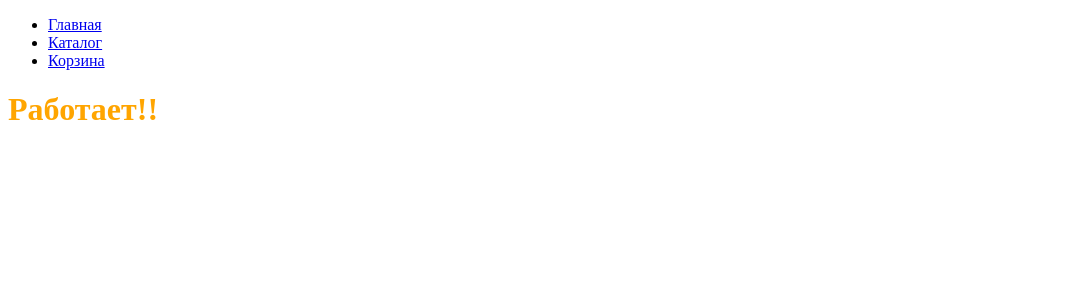
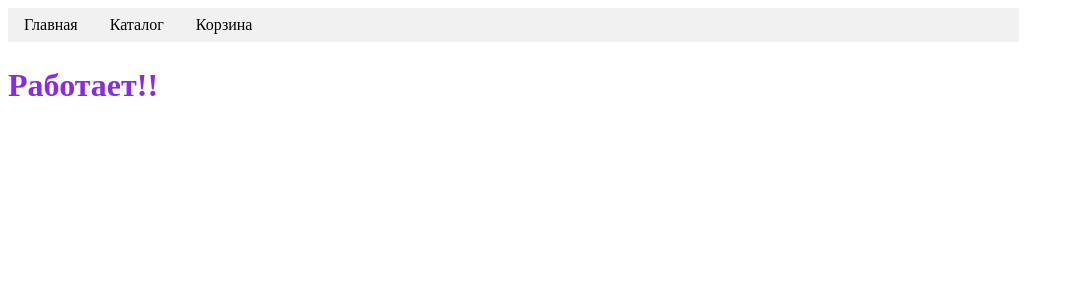
Before and after one commit to Floou/kpk-django, a Django app: page / in a window 1280 px wide. Shown: the top 300 px of the page, without its empty margins (0-1074 px from the left). Run offline with Django 3.2, Linux system fonts and the light colour scheme.

Commit message:
mainapp style

```diff
--- a/kpkdjango/kpkdjango/settings.py
+++ b/kpkdjango/kpkdjango/settings.py
@@ -119,3 +119,6 @@ USE_TZ = True
 # https://docs.djangoproject.com/en/2.2/howto/static-files/
 
 STATIC_URL = '/static/'
+STATICFILES_DIRS = (
+    'static',
+)
--- a/kpkdjango/mainapp/templates/mainapp/base.html
+++ b/kpkdjango/mainapp/templates/mainapp/base.html
@@ -1,22 +1,25 @@
 <!DOCTYPE html>
-<html lang="en">
+<html lang="ru">
 <head>
     <meta charset="UTF-8">
     <title>Главная</title>
     {% block css %}
+        <link rel="stylesheet" href="/static/css/main.css">
+    {% endblock %}
+    {% block js %}
     {% endblock %}
 </head>
 <body>
-<div class="main-manu">
+<div class="main-menu">
     <ul>
         <li>
             <a href="/">Главная</a>
         </li>
         <li>
-            <a href="/catalog">Каталог</a>
+            <a href="/catalog/">Каталог</a>
         </li>
         <li>
-            <a href="/basket">Корзина</a>
+            <a href="/basket/">Корзина</a>
         </li>
     </ul>
 </div>
--- a/kpkdjango/mainapp/templates/mainapp/index.html
+++ b/kpkdjango/mainapp/templates/mainapp/index.html
@@ -1,5 +1,5 @@
 {% extends 'mainapp/base.html' %}
 
 {% block content %}
-    <h1 style="color: orange">Работает!!</h1>
+    <h1 style="color: blueviolet">Работает!!</h1>
 {% endblock %}
--- /dev/null
+++ b/kpkdjango/static/css/main.css
@@ -0,0 +1,25 @@
+ul {
+    list-style-type: none;
+    margin: 0;
+    padding: 0;
+    width: 80%;
+    background-color: #f1f1f1;
+    display: inline-block;
+}
+
+li {
+    float: left;
+}
+
+li a {
+    display: block;
+    color: #000;
+    padding: 8px 16px;
+    text-decoration: none;
+}
+
+li a:hover {
+    background-color: #555;
+    color: white;
+    transition: 0.3s;
+}
```
